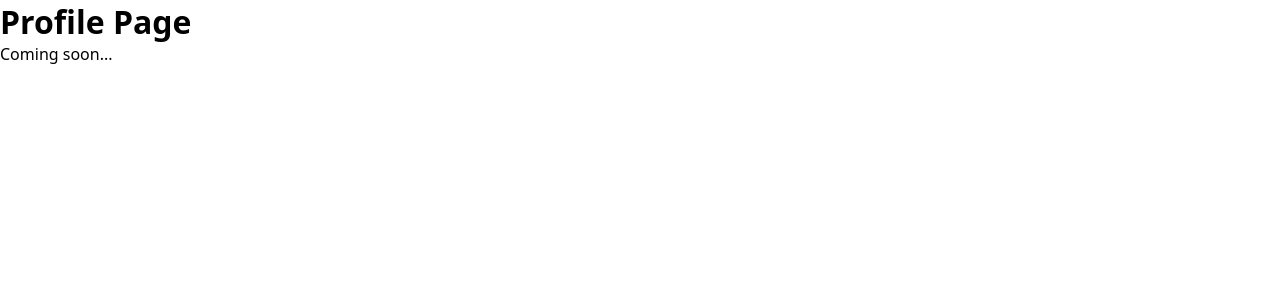
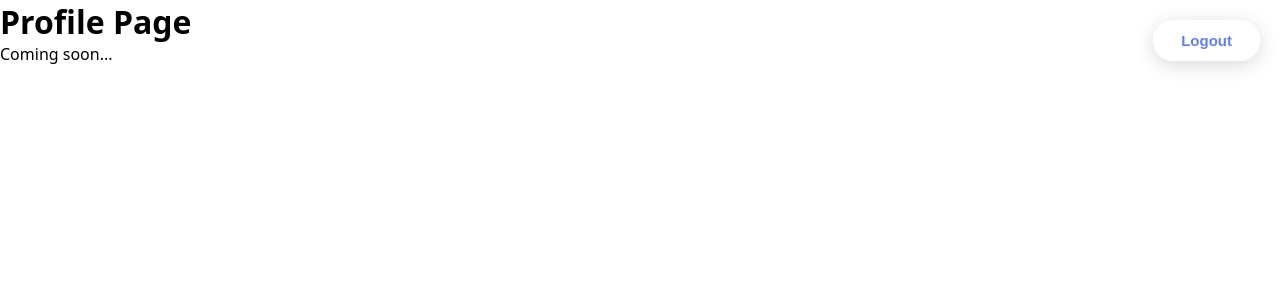
Before and after one commit to shristikhadka/tada-frontend-, a React (Vite) app: page /profile in a window 1280 px wide. Shown: the top 300 px of the page. Built offline with nearby package versions, Linux system fonts and the light colour scheme; sample sign-in values are in the browser's storage.

Commit message:
Add logout feature

```diff
--- a/src/App.jsx
+++ b/src/App.jsx
@@ -5,6 +5,7 @@ import Register from './pages/Register';
 import Dashboard from './pages/Dashboard';
 import Profile from './pages/Profile';
 import ProtectedRoute from './components/ProtectedRoute';
+import Header from './Header';
 import './App.css';
 
 function App() {
@@ -26,7 +27,10 @@ function App() {
           path="/dashboard"
           element={
             <ProtectedRoute>
-              <Dashboard />
+              <>
+                <Header />
+                <Dashboard />
+              </>
             </ProtectedRoute>
           }
         />
@@ -34,7 +38,10 @@ function App() {
           path="/profile"
           element={
             <ProtectedRoute>
-              <Profile />
+              <>
+                <Header />
+                <Profile />
+              </>
             </ProtectedRoute>
           }
         />
--- /dev/null
+++ b/src/Header.css
@@ -0,0 +1,44 @@
+.header-container {
+  position: fixed;
+  top: 20px;
+  right: 20px;
+  z-index: 1000;
+}
+
+.logout-button {
+  padding: 12px 28px;
+  background: rgba(255, 255, 255, 0.95);
+  color: #667eea;
+  border: none;
+  border-radius: 25px;
+  font-size: 15px;
+  font-weight: 700;
+  cursor: pointer;
+  transition: all 0.3s ease;
+  box-shadow: 0 4px 20px rgba(0, 0, 0, 0.15);
+  backdrop-filter: blur(10px);
+}
+
+.logout-button:hover {
+  background: white;
+  transform: translateY(-2px);
+  box-shadow: 0 6px 25px rgba(0, 0, 0, 0.2);
+  color: #764ba2;
+}
+
+.logout-button:active {
+  transform: translateY(0);
+}
+
+/* Responsive */
+@media (max-width: 600px) {
+  .header-container {
+    top: 15px;
+    right: 15px;
+  }
+
+  .logout-button {
+    padding: 10px 20px;
+    font-size: 14px;
+  }
+}
--- /dev/null
+++ b/src/Header.jsx
@@ -0,0 +1,22 @@
+import {clearAuthCredentials} from './utils/auth.js';
+import {useNavigate} from 'react-router-dom';
+import './Header.css';
+
+export default function Header()
+{
+    const navigate=useNavigate();
+
+    const logout=()=>{
+        clearAuthCredentials();
+        navigate('/login');
+    }
+
+    return(
+        <div className="header-container">
+            <button className="logout-button" type="button" onClick={logout}>
+                Logout
+            </button>
+        </div>
+    );
+
+}
```
